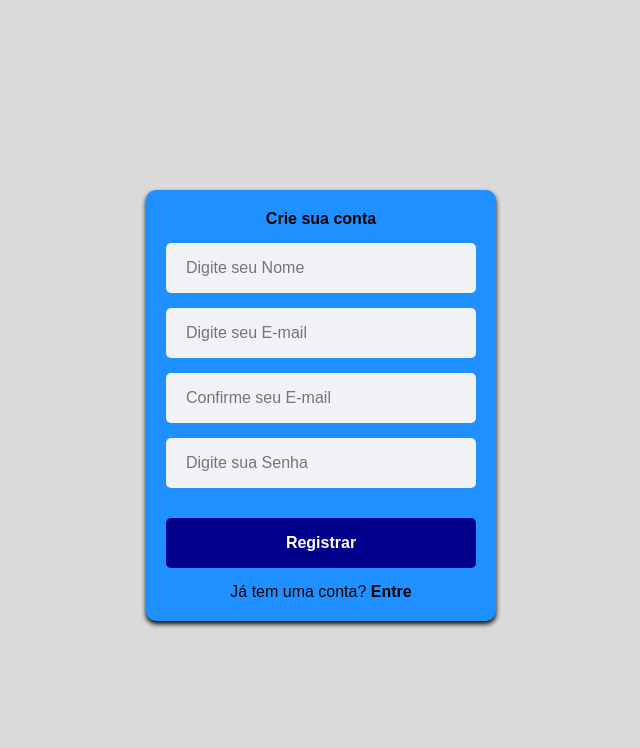
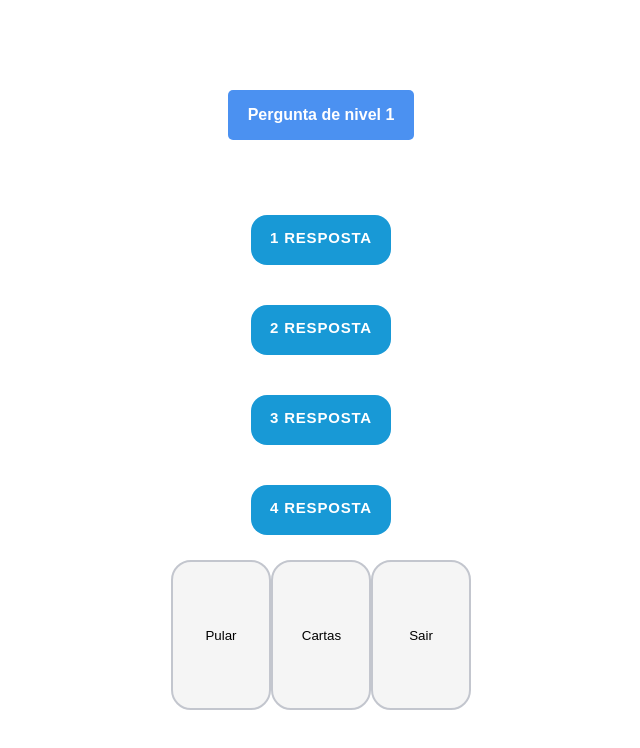
Before and after one commit to RichardRosenblat/show-do-milhao, a React (Create React App) app in the folder front/: page /game in a window 1280 px wide. Shown: the top 748 px of the page, without its empty margins (319-959 px from the left). Built offline with nearby package versions, Linux system fonts and the light colour scheme; no server answers.

Commit message:
add game-page and finished home-page

```diff
--- a/front/src/components/Button-Game/index.js
+++ b/front/src/components/Button-Game/index.js
@@ -1,12 +1,12 @@
 import React from "react";
 import * as C from "./styles";
 
-const ButtonHome = ({ Text, onClick, Type = "button" }) => {
+const ButtonGame = ({ Text, onClick, Type = "button" }) => {
   return (
-    <C.ButtonHome type={Type} onClick={onClick}>
+    <C.ButtonGame type={Type} onClick={onClick}>
       {Text}
-    </C.ButtonHome>
+    </C.ButtonGame>
   );
 };
 
-export default ButtonHome;
+export default ButtonGame;
--- a/front/src/components/Button-Game/styles.js
+++ b/front/src/components/Button-Game/styles.js
@@ -1,17 +1,66 @@
 import styled from "styled-components";
 
-export const ButtonHome = styled.button`
-  padding: 16px 20px;
+export const ButtonGame = styled.button`
+  appearance: button;
+  background-color: #1899d6;
+  border: solid transparent;
+  border-radius: 16px;
+  border-width: 0 0 4px;
+  box-sizing: border-box;
+  color: #ffffff;
+  cursor: pointer;
+  display: inline-block;
+  font-size: 15px;
+  font-weight: 700;
+  letter-spacing: 0.8px;
+  line-height: 20px;
+  margin: 0;
   outline: none;
-  border: none;
-  border-radius: 5px;
-  width: 100%;
-  cursor: pointer;
-  background-color: #4b91f1;
-  color: white;
-  font-weight: 600;
-  font-size: 16px;
-  max-width: 350px;
-  transition: all 400ms ease;
-  margin-bottom: 50px;
+  overflow: visible;
+  padding: 13px 19px;
+  text-align: center;
+  text-transform: uppercase;
+  touch-action: manipulation;
+  transform: translateZ(0);
+  transition: filter 0.2s;
+  user-select: none;
+  -webkit-user-select: none;
+  vertical-align: middle;
+  white-space: nowrap;
+
+  button:after {
+    background-clip: padding-box;
+    background-color: #1cb0f6;
+    border: solid transparent;
+    border-radius: 16px;
+    border-width: 0 0 4px;
+    bottom: -4px;
+    content: "";
+    left: 0;
+    position: absolute;
+    right: 0;
+    top: 0;
+    z-index: -1;
+
+    button:main,
+    button:focus {
+      user-select: auto;
+    }
+
+    button:hover:not(:disabled) {
+      filter: brightness(1.1);
+    }
+
+    button:disabled {
+      cursor: auto;
+    }
+
+    button:active:after {
+      border-width: 0 0 0px;
+    }
+
+    button:active {
+      padding-bottom: 10px;
+    }
+  }
 `;
--- /dev/null
+++ b/front/src/components/Button-Home/index.js
@@ -0,0 +1,12 @@
+import React from "react";
+import * as C from "./styles";
+
+const ButtonHome = ({ Text, onClick, Type = "button" }) => {
+  return (
+    <C.ButtonHome type={Type} onClick={onClick}>
+      {Text}
+    </C.ButtonHome>
+  );
+};
+
+export default ButtonHome;
--- /dev/null
+++ b/front/src/components/Button-Home/styles.js
@@ -0,0 +1,17 @@
+import styled from "styled-components";
+
+export const ButtonHome = styled.button`
+  padding: 16px 20px;
+  outline: none;
+  border: none;
+  border-radius: 5px;
+  width: 100%;
+  cursor: pointer;
+  background-color: #4b91f1;
+  color: white;
+  font-weight: 600;
+  font-size: 16px;
+  max-width: 350px;
+  transition: all 400ms ease;
+  margin-bottom: 50px;
+`;
--- a/front/src/components/Button/index.js
+++ b/front/src/components/Button/index.js
@@ -1,7 +1,7 @@
-import React from 'react';
-import * as C from './styles';
+import React from "react";
+import * as C from "./styles";
 
-const Button = ({ Text, onClick, Type = 'button' }) => {
+const Button = ({ Text, onClick, Type = "button" }) => {
   return (
     <C.Button type={Type} onClick={onClick}>
       {Text}
--- /dev/null
+++ b/front/src/components/Cards/index.js
@@ -0,0 +1,12 @@
+import React from "react";
+import * as C from "./styles";
+
+const Card = ({ Text, onClick, Type = "button" }) => {
+  return (
+    <C.Card type={Type} onClick={onClick}>
+      {Text}
+    </C.Card>
+  );
+};
+
+export default Card;
--- /dev/null
+++ b/front/src/components/Cards/styles.js
@@ -0,0 +1,58 @@
+import styled from "styled-components";
+
+export const Card = styled.button`
+  width: 100px;
+  height: 150px;
+  border-radius: 20px;
+  background: #f5f5f5;
+  position: relative;
+  padding: 1.8rem;
+  border: 2px solid #c3c6ce;
+  transition: 0.5s ease-out;
+  overflow: visible;
+
+  card-details {
+    color: black;
+    height: 100%;
+    gap: 0.5em;
+    display: grid;
+    place-content: center;
+  }
+
+  card-button {
+    transform: translate(-50%, 125%);
+    width: 60%;
+    border-radius: 1rem;
+    border: none;
+    background-color: #008bf8;
+    color: #fff;
+    font-size: 1rem;
+    padding: 0.5rem 1rem;
+    position: absolute;
+    left: 50%;
+    bottom: 0;
+    opacity: 0;
+    transition: 0.3s ease-out;
+
+    text-body {
+      color: rgb(134, 134, 134);
+    }
+
+    /*Text*/
+    text-title {
+      font-size: 1.5em;
+      font-weight: bold;
+    }
+
+    /*Hover*/
+    card:hover {
+      border-color: #008bf8;
+      box-shadow: 0 4px 18px 0 rgba(0, 0, 0, 0.25);
+    }
+
+    card:hover .card-button {
+      transform: translate(-50%, 50%);
+      opacity: 1;
+    }
+  }
+`;
--- /dev/null
+++ b/front/src/pages/Game/index.js
@@ -0,0 +1,71 @@
+import React from "react";
+import { useNavigate } from "react-router-dom";
+import ButtonHome from "../../components/Button-Home";
+import ButtonGame from "../../components/Button-Game";
+import useAuth from "../../hooks/useAuth";
+import * as C from "./styles";
+import Card from "../../components/Cards";
+
+const Game = () => {
+  const { signout } = useAuth();
+  const navigate = useNavigate();
+
+  return (
+    <C.Container>
+      <C.ImageContainer></C.ImageContainer>
+
+      <C.Container>
+        <ButtonHome Text="Pergunta de nivel 1">Pergunta</ButtonHome>
+      </C.Container>
+
+      <C.Container>
+        <ButtonGame
+          Text="1 Resposta"
+          onClick={() => [signout(), navigate("/signin")]}
+        >
+          Resposta-1
+        </ButtonGame>
+      </C.Container>
+      <C.Container>
+        <ButtonGame
+          Text="2 Resposta"
+          onClick={() => [signout(), navigate("/signin")]}
+        >
+          Resposta-2
+        </ButtonGame>
+      </C.Container>
+      <C.Container>
+        <ButtonGame
+          Text="3 Resposta"
+          onClick={() => [signout(), navigate("/signin")]}
+        >
+          Resposta-3
+        </ButtonGame>
+      </C.Container>
+      <C.Container>
+        <ButtonGame
+          Text="4 Resposta"
+          onClick={() => [signout(), navigate("/signin")]}
+        >
+          Resposta-4
+        </ButtonGame>
+      </C.Container>
+
+      <div className="grid grid-rows-3 grid-flow-col gap-4">
+        <Card
+          Text="Pular"
+          onClick={() => [signout(), navigate("/home")]}
+        ></Card>
+        <Card
+          Text="Cartas"
+          onClick={() => [signout(), navigate("/home")]}
+        ></Card>
+        <Card Text="Sair" onClick={() => [signout(), navigate("/home")]}></Card>
+      </div>
+
+      <C.Container></C.Container>
+    </C.Container>
+  );
+};
+
+export default Game;
--- /dev/null
+++ b/front/src/pages/Game/styles.js
@@ -0,0 +1,67 @@
+import styled from "styled-components";
+import img from "../../assets/Logo-03.png";
+
+export const Title = styled.h2``;
+
+export const Container = styled.div`
+  display: flex;
+  align-items: center;
+  justify-content: center;
+  flex-direction: column;
+  gap: 10px;
+  height: 100vh;
+  background-color: white;
+`;
+
+export const Content = styled.div`
+  gap: 15px;
+  display: flex;
+  align-items: center;
+  justify-content: center;
+  flex-direction: column;
+  width: 100%;
+  box-shadow: 0 1px 2px #0003;
+  background-color: #1e90ff;
+  max-width: 500px;
+  padding: 20px;
+  border-radius: 5px;
+`;
+
+export const Label = styled.label`
+  font-size: 24x;
+  font-weight: 600;
+  color: black;
+`;
+
+export const LabelSignin = styled.label`
+  font-size: 16px;
+  color: black;
+`;
+
+export const labelError = styled.label`
+  font-size: 14px;
+  color: red;
+`;
+
+export const Strong = styled.strong`
+  cursor: pointer;
+
+  a {
+    text-decoration: none;
+    color: black;
+  }
+`;
+
+export const ImageContainer = styled.div`
+  width: 100%;
+  height: 100%;
+  background-image: url(${img});
+  background-size: cover;
+  background-repeat: no-repeat;
+  background-attachment: fixed;
+  background-position: center;
+`;
+
+export const Image = () => {
+  return <ImageContainer />;
+};
--- a/front/src/pages/Home/index.js
+++ b/front/src/pages/Home/index.js
@@ -1,6 +1,6 @@
 import React from "react";
 import { useNavigate } from "react-router-dom";
-import ButtonHome from "../../components/Button-Game";
+import ButtonHome from "../../components/Button-Home";
 import useAuth from "../../hooks/useAuth";
 import * as C from "./styles";
 
--- a/front/src/pages/Signup/index.js
+++ b/front/src/pages/Signup/index.js
@@ -35,7 +35,7 @@ export const Signup = () => {
 
   return (
     <C.Container>
-      <div className='subtitle semiBold flex flex-row gap-[20px] items-center mb-[20px]' />
+      <div className="subtitle semiBold flex flex-row gap-[20px] items-center mb-[20px]" />
       <C.Content>
         <C.Label>Crie sua conta</C.Label>
         <Input
@@ -67,7 +67,7 @@ export const Signup = () => {
         <C.LabelSignin>
           Já tem uma conta?
           <C.Strong>
-            <Link to="/signin">&nbsp;Entre</Link>
+            <Link to="/game">&nbsp;Entre</Link>
           </C.Strong>
         </C.LabelSignin>
       </C.Content>
--- a/front/src/routes/index.js
+++ b/front/src/routes/index.js
@@ -4,6 +4,7 @@ import useAuth from "../hooks/useAuth";
 import Home from "../pages/Home";
 import Signup from "../pages/Signup";
 import Signin from "../pages/Signin";
+import Game from "../pages/Game";
 
 const Private = ({ Item }) => {
   const { signed } = useAuth();
@@ -19,6 +20,8 @@ const RoutesApp = () => {
         <Routes>
           <Route exact path="/home" element={<Private Item={Home} />} />
           <Route path="/" element={<Home />} />
+          <Route exact path="/game" element={<Game />} />
+          <Route path="/" element={<Game />} />
           <Route exact path="/signin" element={<Signin />} />
           <Route path="/" element={<Signin />} />
           <Route exact path="/signup" element={<Signup />} />
```
